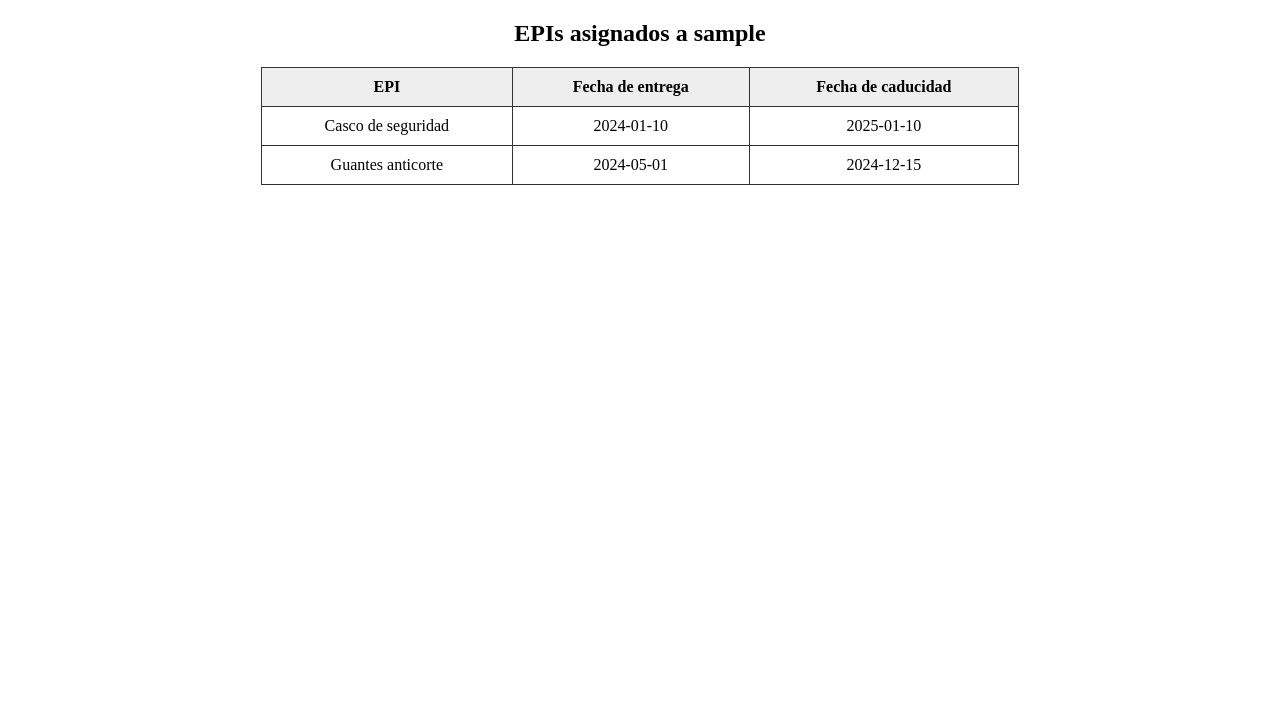
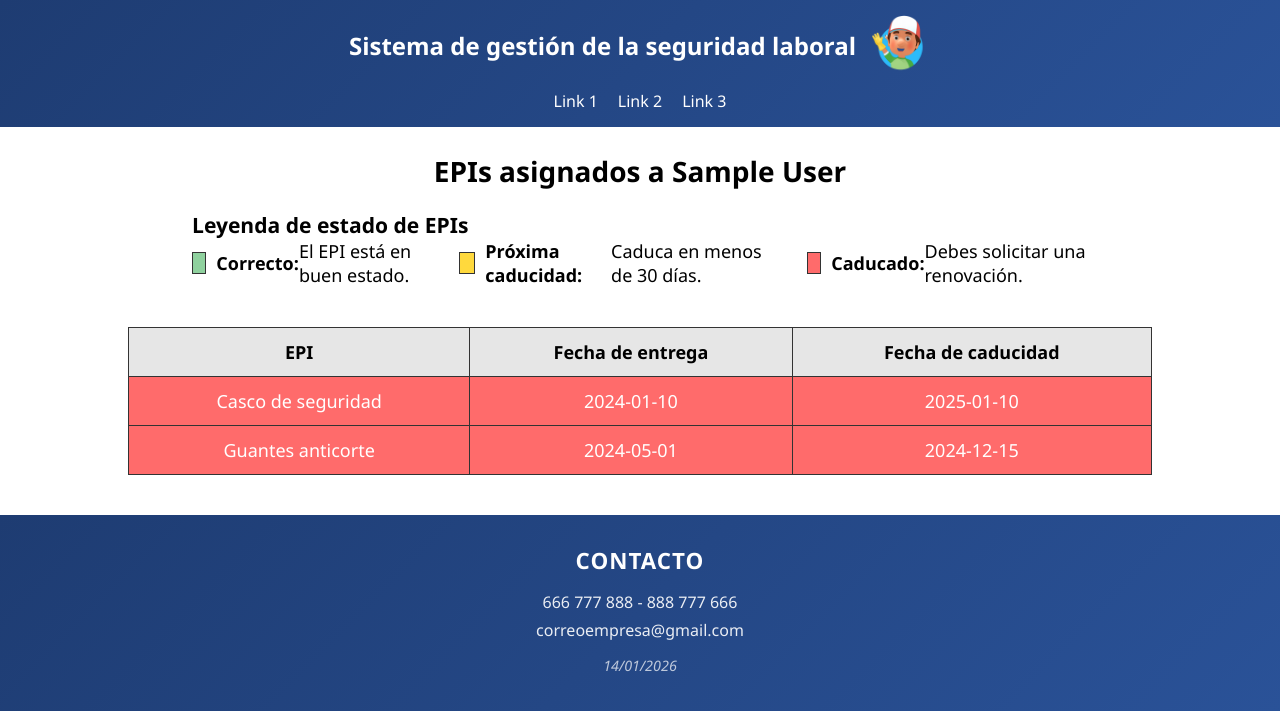
Before and after one commit to RotaruX/Digitalizacion, a PHP site: page /panel_trabajador.php in a window 1280 px wide. Shown: the top 715 px of the page. Run offline with PHP 8.4, Linux system fonts and the light colour scheme; the visitor is signed in with stand-in values (Sample User, id 1); data comes from the database, SQL or seed files in the repository.

Commit message:
panel_trabajado casi acabado

```diff
--- a/inicio.php
+++ b/inicio.php
@@ -29,6 +29,9 @@ if ($resultado->num_rows === 1) {
     $_SESSION['usuario'] = $datos['usuario'];
     $_SESSION['rol'] = $datos['rol'];
 
+    // 👉 AÑADE ESTA LÍNEA
+    $_SESSION['nombre_completo'] = $datos['nombre']; // nombre + apellidos en una sola columna
+
     // Redirigir según rol
     if ($datos['rol'] === "rrhh") {
         header("Location: panel_rrhh.php");
--- a/panel_trabajador.php
+++ b/panel_trabajador.php
@@ -25,34 +25,27 @@ $stmt = $conexion->prepare($sql);
 $stmt->bind_param("i", $id_trabajador);
 $stmt->execute();
 $resultado = $stmt->get_result();
+
+// Incluir header
+include 'templates/header.php';
 ?>
 
-<!DOCTYPE html>
-<html lang="es">
-<head>
-    <meta charset="UTF-8">
-    <title>Mis EPIs</title>
-    <style>
-        table {
-            border-collapse: collapse;
-            width: 60%;
-            margin: 20px auto;
-        }
-        th, td {
-            border: 1px solid #333;
-            padding: 10px;
-            text-align: center;
-        }
-        th {
-            background-color: #eee;
-        }
-    </style>
-</head>
-<body>
+<h2 class="titulo-panel">
+    EPIs asignados a <?php echo htmlspecialchars($_SESSION['nombre_completo']); ?>
+</h2>
 
-<h2 style="text-align:center;">EPIs asignados a <?php echo $_SESSION['usuario']; ?></h2>
+<!-- LEYENDA -->
+<div class="leyenda">
+    <h3>Leyenda de estado de EPIs</h3>
+    <ul>
+        <li><span class="cuadro correcto"></span> <strong>Correcto:</strong> El EPI está en buen estado.</li>
+        <li><span class="cuadro pronto"></span> <strong>Próxima caducidad:</strong> Caduca en menos de 30 días.</li>
+        <li><span class="cuadro caducado"></span> <strong>Caducado:</strong> Debes solicitar una renovación.</li>
+    </ul>
+</div>
 
-<table>
+<div class="tabla-container">
+<table class="tabla-epis">
     <tr>
         <th>EPI</th>
         <th>Fecha de entrega</th>
@@ -60,7 +53,22 @@ $resultado = $stmt->get_result();
     </tr>
 
     <?php while ($fila = $resultado->fetch_assoc()): ?>
-        <tr>
+        <?php
+            // Cálculo de caducidad
+            $caduca = strtotime($fila['fecha_caducidad']);
+            $hoy = time();
+            $faltan = ($caduca - $hoy) / 86400;
+
+            if ($faltan < 0) {
+                $clase = "caducado";
+            } elseif ($faltan <= 30) {
+                $clase = "pronto";
+            } else {
+                $clase = "correcto";
+            }
+        ?>
+
+        <tr class="<?php echo $clase; ?>">
             <td><?php echo $fila['nombre_epi']; ?></td>
             <td><?php echo $fila['fecha_entrega']; ?></td>
             <td><?php echo $fila['fecha_caducidad']; ?></td>
@@ -68,10 +76,9 @@ $resultado = $stmt->get_result();
     <?php endwhile; ?>
 
 </table>
-
-</body>
-</html>
+</div>
 
 <?php
+include 'templates/footer.php';
 $conexion->close();
 ?>
--- /dev/null
+++ b/static/estilos/panel_trabajador.css
@@ -0,0 +1,81 @@
+/* Título */
+.titulo-panel {
+    text-align: center;
+    margin-top: 25px;
+    font-size: 28px;
+    font-weight: bold;
+}
+
+/* Leyenda */
+.leyenda {
+    width: 70%;
+    margin: 20px auto;
+    font-size: 18px;
+}
+
+.leyenda ul {
+    list-style: none;
+    padding: 0;
+}
+
+.leyenda li {
+    margin-bottom: 10px;
+    display: flex;
+    align-items: center;
+}
+
+.cuadro {
+    width: 20px;
+    height: 20px;
+    border: 1px solid #333;
+    margin-right: 10px;
+}
+
+/* Colores de la leyenda */
+.correcto {
+    background-color: #8fd19e;
+}
+
+.pronto {
+    background-color: #ffd93d;
+}
+
+.caducado {
+    background-color: #ff6b6b;
+}
+
+/* Tabla */
+.tabla-container {
+    width: 80%;
+    margin: 30px auto;
+}
+
+.tabla-epis {
+    width: 100%;
+    border-collapse: collapse;
+    font-size: 18px;
+}
+
+.tabla-epis th, .tabla-epis td {
+    border: 1px solid #333;
+    padding: 12px;
+    text-align: center;
+}
+
+.tabla-epis th {
+    background-color: #e6e6e6;
+}
+
+/* Colores aplicados a filas */
+.tabla-epis tr.correcto {
+    background-color: #8fd19e;
+}
+
+.tabla-epis tr.pronto {
+    background-color: #ffd93d;
+}
+
+.tabla-epis tr.caducado {
+    background-color: #ff6b6b;
+    color: white;
+}
--- a/templates/header.php
+++ b/templates/header.php
@@ -5,6 +5,7 @@
     <meta name="viewport" content="width=device-width, initial-scale=1.0">
     <title>Control de EPI</title>
     <link rel="stylesheet" href="static/estilos/style.css">
+    <link rel="stylesheet" href="static/estilos/panel_trabajador.css">
 </head>
 <body>
     <header>
```
